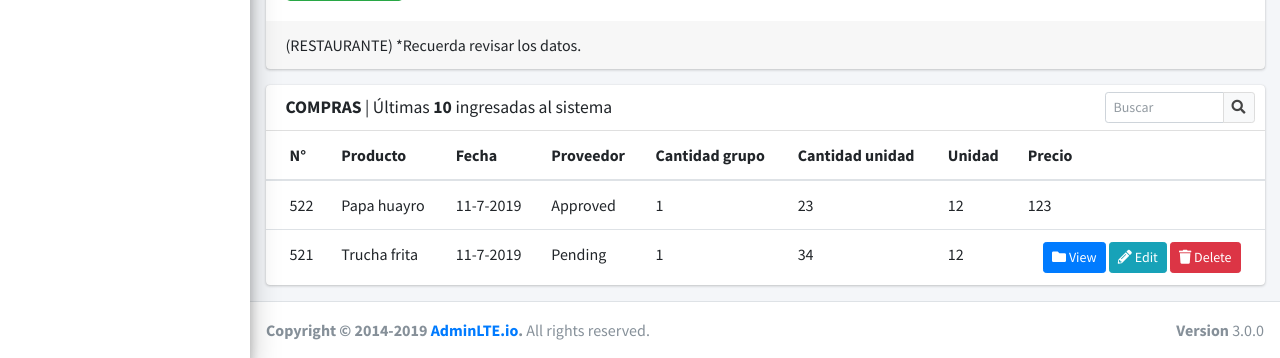
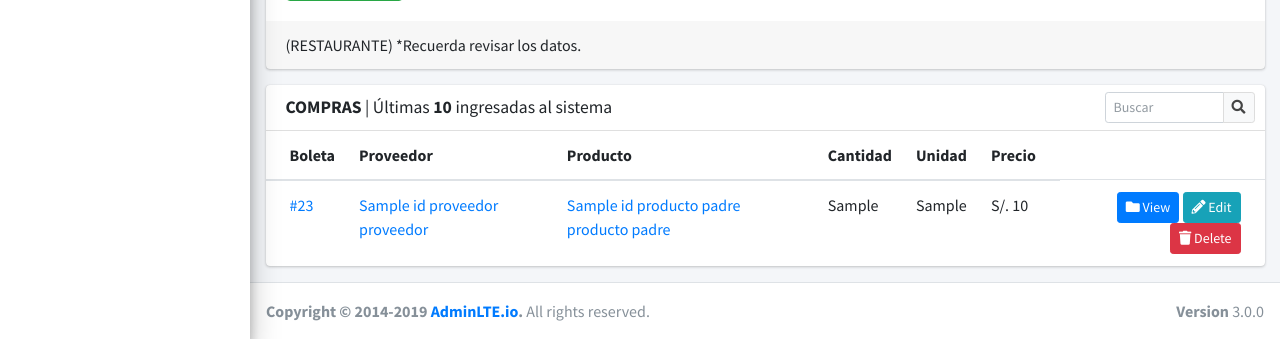
Before and after one commit to AbelardoDV/django_eica, a Django app: template eica/templates/compras_productos.html in a window 1280 px wide. Shown: the part 650-1008 px from the top of the page. Run offline with Django 3.2, Linux system fonts and the light colour scheme; the template is opened without the code that fills it: most values are stand-ins (such as "Sample title", 1, 10 or a date in 2020); some libraries are stand-ins or nearby versions.

Commit message:
fetch table

```diff
--- a/eica/templates/base.html
+++ b/eica/templates/base.html
@@ -311,7 +311,7 @@
                       <a href="/compras_productos" class="nav-link">
                         {% endif %}
                         <i class="far fa-circle nav-icon"></i>
-                        <p>Compras de Productos</p>
+                        <p>Ingresar <br>Compra de Productos</p>
                       </a>
                 </ul>
                 <ul class="nav nav-treeview">
--- a/eica/templates/compras_productos.html
+++ b/eica/templates/compras_productos.html
@@ -155,35 +155,23 @@
                                 <table class="table table-hover">
                                     <thead>
                                         <tr>
-                                            <th>N°</th>
+                                            <th>Boleta</th>
+                                            <th>Proveedor</th>
                                             <th>Producto</th>
-                                            <th>Fecha</th>
-                                            <th>Proveedor</th>
-                                            <th>Cantidad grupo</th>
-                                            <th>Cantidad unidad</th>
+                                            <th>Cantidad</th>
                                             <th>Unidad</th>
                                             <th>Precio</th>
                                         </tr>
                                     </thead>
                                     <tbody>
+                                        {% for producto in productoHijoCompra%}
                                         <tr>
-                                            <td>522</td>
-                                            <td>Papa huayro</td>
-                                            <td>11-7-2019</td>
-                                            <td><span class="tag tag-success">Approved</span></td>
-                                            <td>1</td>
-                                            <td>23</td>
-                                            <td>12</td>
-                                            <td>123</td>
-                                        </tr>
-                                        <tr>
-                                            <td>521</td>
-                                            <td>Trucha frita</td>
-                                            <td>11-7-2019</td>
-                                            <td><span class="tag tag-warning">Pending</span></td>
-                                            <td>1</td>
-                                            <td>34</td>
-                                            <td>12</td>
+                                            <td><a href=# >#{{23}}</a></td>
+                                            <td><a href=# >{{producto.id_proveedor_proveedor.nombre_proveedor}}</a></td>
+                                            <td><a href=# >{{producto.id_producto_padre_producto_padre.nombre_producto}}</a></td>
+                                            <td>{{producto.cantidad_producto}}</td>
+                                            <td>{{producto.id_producto_padre_producto_padre.unidad_producto}}</td>
+                                            <td>S/. {{producto.precio_producto}}</td>
                                             <td class="project-actions text-right">
                                                 <a class="btn btn-primary btn-sm" href="#">
                                                     <i class="fas fa-folder">
@@ -202,7 +190,7 @@
                                                 </a>
                                             </td>
                                         </tr>
-
+                                        {% endfor %}
                                     </tbody>
                                 </table>
                             </div>
```
Also changed, not shown: eica/eica/views.py (+16 -12 lines).
